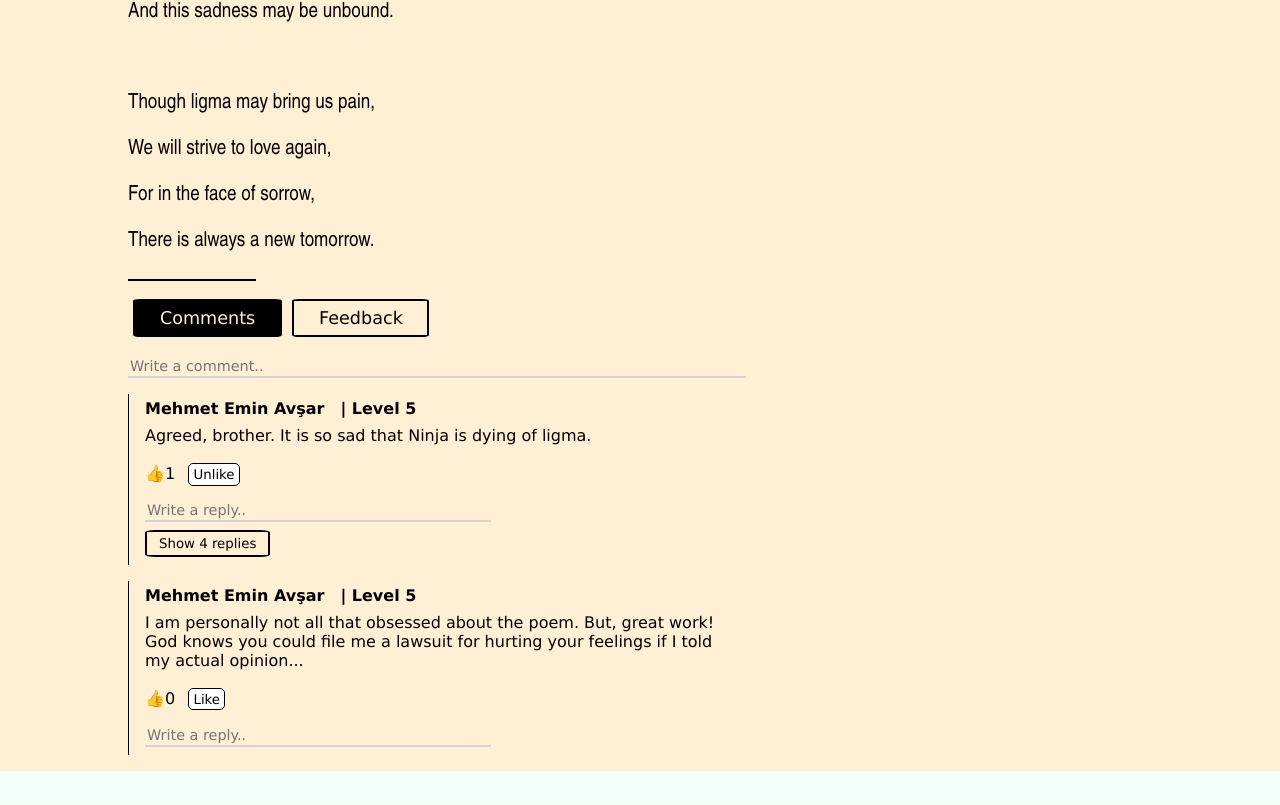
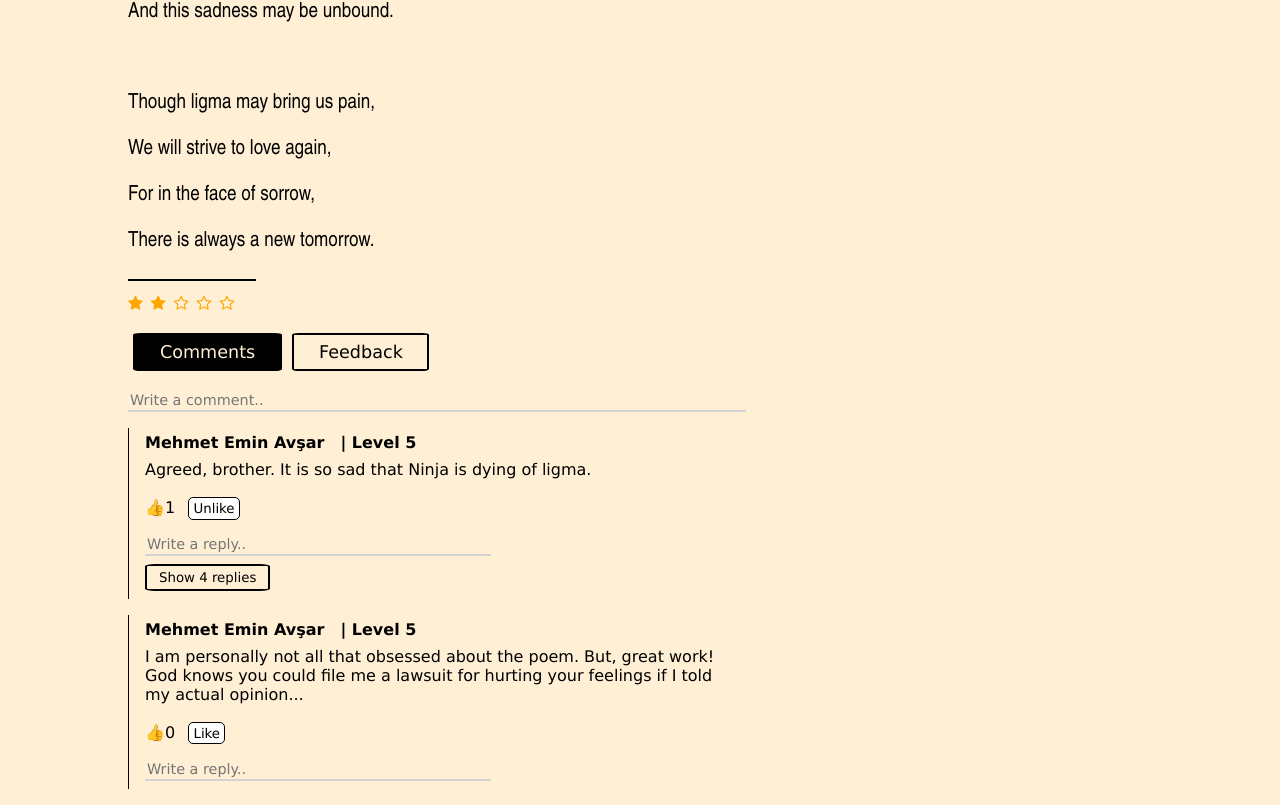
Before and after one commit to avsarcs/miryoku-front-end, a React (Create React App) app: page /artwork in a window 1280 px wide. Shown: the part 1292-2097 px from the top of the page. Before the commit the page ends 2063 px from the top, so only its background shows below. Built offline with nearby package versions, Linux system fonts and the light colour scheme; a web font is replaced by a local one.

Commit message:
Added star ratings to the artwork page

```diff
--- a/public/index.html
+++ b/public/index.html
@@ -3,6 +3,7 @@
   <head>
     <meta charset="utf-8" />
     <link rel="icon" href="%PUBLIC_URL%/favicon.ico" />
+    <link rel="stylesheet" href="https://cdnjs.cloudflare.com/ajax/libs/font-awesome/4.7.0/css/font-awesome.min.css">
     <meta name="viewport" content="width=device-width, initial-scale=1" />
     <meta name="theme-color" content="#000000" />
     <meta
--- a/public/styles/_artwork.scss
+++ b/public/styles/_artwork.scss
@@ -70,3 +70,17 @@
     width: 10vw;
     left: 0;
 }
+
+.fa-star, .fa-star-o {
+    color: orange;
+    cursor: pointer;
+    margin-right: 0.5em;
+}
+
+.checked {
+    color: orange;
+}
+
+.unchecked {
+    color: black;
+}
--- a/public/styles/style.css
+++ b/public/styles/style.css
@@ -494,6 +494,20 @@
   left: 0;
 }
 
+.fa-star, .fa-star-o {
+  color: orange;
+  cursor: pointer;
+  margin-right: 0.5em;
+}
+
+.checked {
+  color: orange;
+}
+
+.unchecked {
+  color: black;
+}
+
 .tab-list {
   display: flex;
   padding: 0;
--- a/src/components/Reply.js
+++ b/src/components/Reply.js
@@ -5,12 +5,15 @@ export default function Reply(props) {
 
     const { reply, user } = props;
 
+    const replyIsForComment = reply.for === "comment"
+
     const [userLikedReply, setUserLikedReply] = useState(
-        user.likedReplies.filter( replyID => parseInt(replyID) === parseInt(reply._id))[0] != null
+        reply.for === "comment" ? user.likedCommentReplies.filter( replyID => parseInt(replyID) === parseInt(reply._id))[0] != null
+            : user.likedCommentReplies.filter( replyID => parseInt(replyID) === parseInt(reply._id))[0] != null
     )
 
     function likeReply(e) {
-        // Add the reply id to user's likedReplies array
+        // Add the reply id to user's likedCommentReplies or likedFbReplies array
 
         setUserLikedReply(true)
 
@@ -18,7 +21,7 @@ export default function Reply(props) {
     }
 
     function unlikeReply(e) {
-        // Remove the reply id form user's likedReplies array
+        // Remove the reply id form user's likedCommentReplies or likedFbReplies array
 
         setUserLikedReply(false)
 
--- a/src/dummyData/dummy-replies.json
+++ b/src/dummyData/dummy-replies.json
@@ -4,7 +4,8 @@
         "parentID": "20123",
         "body": "So true. I am crying by myself right now.",
         "ownerID": "75",
-        "likes": "0",
+        "for": "comment",
+        "likes": "1",
         "dateCreated": "2023-01-21T21:00:00.000Z",
         "dateUpdated": "2023-01-22T21:00:00.000Z"
     },
@@ -13,7 +14,8 @@
         "parentID": "20123",
         "body": "So true. I am crying by myself right now.",
         "ownerID": "75",
-        "likes": "0",
+        "for": "comment",
+        "likes": "1",
         "dateCreated": "2023-01-21T21:00:00.000Z",
         "dateUpdated": "2023-01-22T21:00:00.000Z"
     },
@@ -22,7 +24,8 @@
         "parentID": "20123",
         "body": "So true. I am crying by myself right now.",
         "ownerID": "75",
-        "likes": "0",
+        "for": "comment",
+        "likes": "1",
         "dateCreated": "2023-01-21T21:00:00.000Z",
         "dateUpdated": "2023-01-22T21:00:00.000Z"
     },
@@ -31,7 +34,8 @@
         "parentID": "20123",
         "body": "So true. I am crying by myself right now.",
         "ownerID": "75",
-        "likes": "0",
+        "for": "comment",
+        "likes": "1",
         "dateCreated": "2023-01-21T21:00:00.000Z",
         "dateUpdated": "2023-01-22T21:00:00.000Z"
     }
--- a/src/dummyData/dummy-user.json
+++ b/src/dummyData/dummy-user.json
@@ -19,7 +19,11 @@
             "fbGiven": "5",
             "awPublished": "2"
         },
+        "awRatings": {
+            "86": "2"
+        },
         "likedComments": ["20123"],
-        "likedReplies": ["55"]
+        "likedCommentReplies": ["55"],
+        "likedFbReplies" : ["1"]
     }
 ]
--- a/src/pages/Artwork.js
+++ b/src/pages/Artwork.js
@@ -95,6 +95,67 @@ export default function Artwork(props) {
         })
     }
 
+    // Make stars glow orange
+    const [userRating, setUserRating] = useState(parseInt(props.user.awRatings[props.artwork._id]))
+
+    const [ratingStarsState, setRatingStarsState] = useState({
+        "star1": "fa-star-o",
+        "star2": "fa-star-o",
+        "star3": "fa-star-o",
+        "star4": "fa-star-o",
+        "star5": "fa-star-o"
+    })
+
+    React.useEffect( () => {
+        resetStarGlow()
+    }
+    , [userRating])
+
+    function updateUserRating(e) {
+        const newUserRating = e.currentTarget.className
+            .split(" ")
+            .filter((className) => !isNaN(className[0]))[0][0]
+
+        setUserRating(userRating => newUserRating)
+
+        console.log("You rated the artwork " + newUserRating + " out of 5 stars")
+        // Obviously change this part with a database UPDATE operation when you write the backend
+    }
+
+    function resetStarGlow() {
+
+        setRatingStarsState((prevState) => {
+            const updatedState = { ...prevState }
+            for (const key in updatedState) {
+              if (parseInt(key[4]) <= userRating) {
+                updatedState[key] = "fa-star"
+              } else {
+                updatedState[key] = "fa-star-o"
+              }
+            }
+            return updatedState;
+          })
+
+    }
+
+    function makeStarsGlow(e) {
+        const whichStar = parseInt(
+            e.currentTarget.className
+              .split(" ")
+              .filter((className) => !isNaN(className[0]))[0][0]
+          )
+
+          setRatingStarsState((prevState) => {
+            const updatedState = { ...prevState }
+            for (const key in updatedState) {
+              if (parseInt(key[4]) <= whichStar) {
+                updatedState[key] = "fa-star";
+              }
+            }
+            return updatedState
+          })
+    }
+
     return (
         <div className="all-container">
             <div className="artwork-container">
@@ -124,6 +185,14 @@ export default function Artwork(props) {
                         )}
                     }) }
 
+                </div>
+                <div className="rate-container">
+
+                    <span className={"fa " + ratingStarsState.star1 + " 1-star"} onClick={updateUserRating} onMouseOver={makeStarsGlow} onMouseLeave={resetStarGlow}></span>
+                    <span className={"fa " + ratingStarsState.star2 + " 2-star"} onClick={updateUserRating} onMouseOver={makeStarsGlow} onMouseLeave={resetStarGlow}></span>
+                    <span className={"fa " + ratingStarsState.star3 + " 3-star"} onClick={updateUserRating} onMouseOver={makeStarsGlow} onMouseLeave={resetStarGlow}></span>
+                    <span className={"fa " + ratingStarsState.star4 + " 4-star"} onClick={updateUserRating} onMouseOver={makeStarsGlow} onMouseLeave={resetStarGlow}></span>
+                    <span className={"fa " + ratingStarsState.star5 + " 5-star"} onClick={updateUserRating} onMouseOver={makeStarsGlow} onMouseLeave={resetStarGlow}></span>
                 </div>
                 <Tabs>
                     <div label="Comments">
```
Also changed, not shown: src/dummyData/dummy-feedbacks.json (+8 -4 lines), 1 other file (tests, documents, lock files or other folders).
